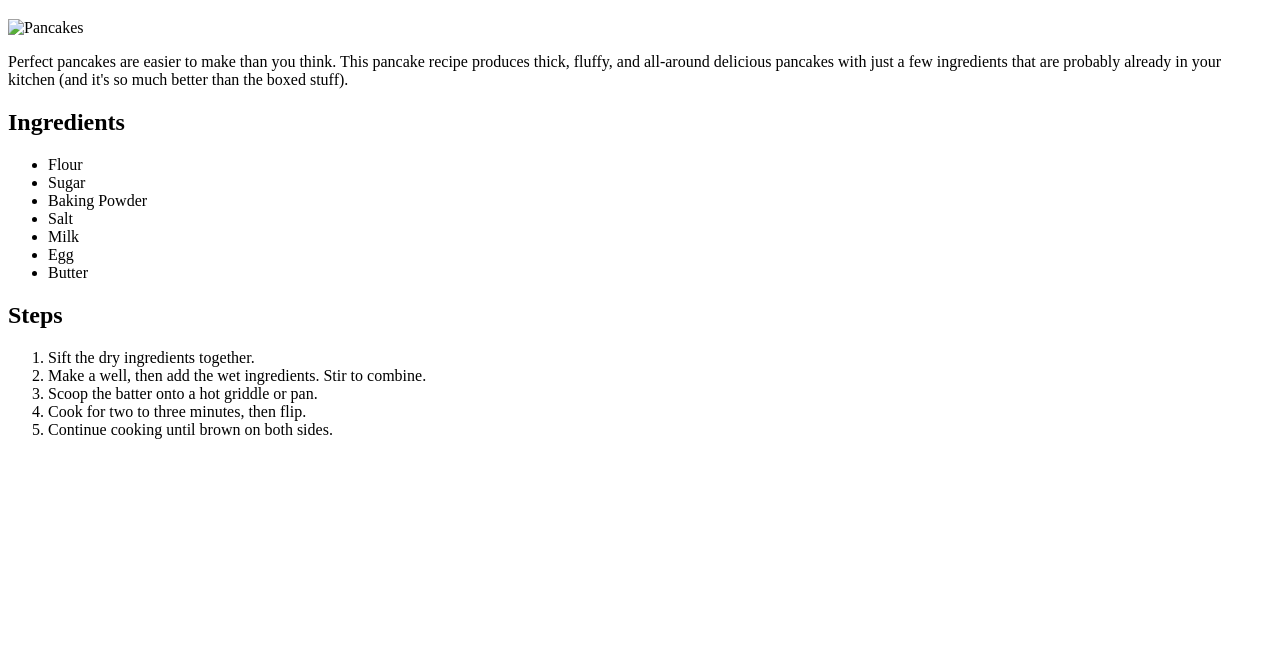
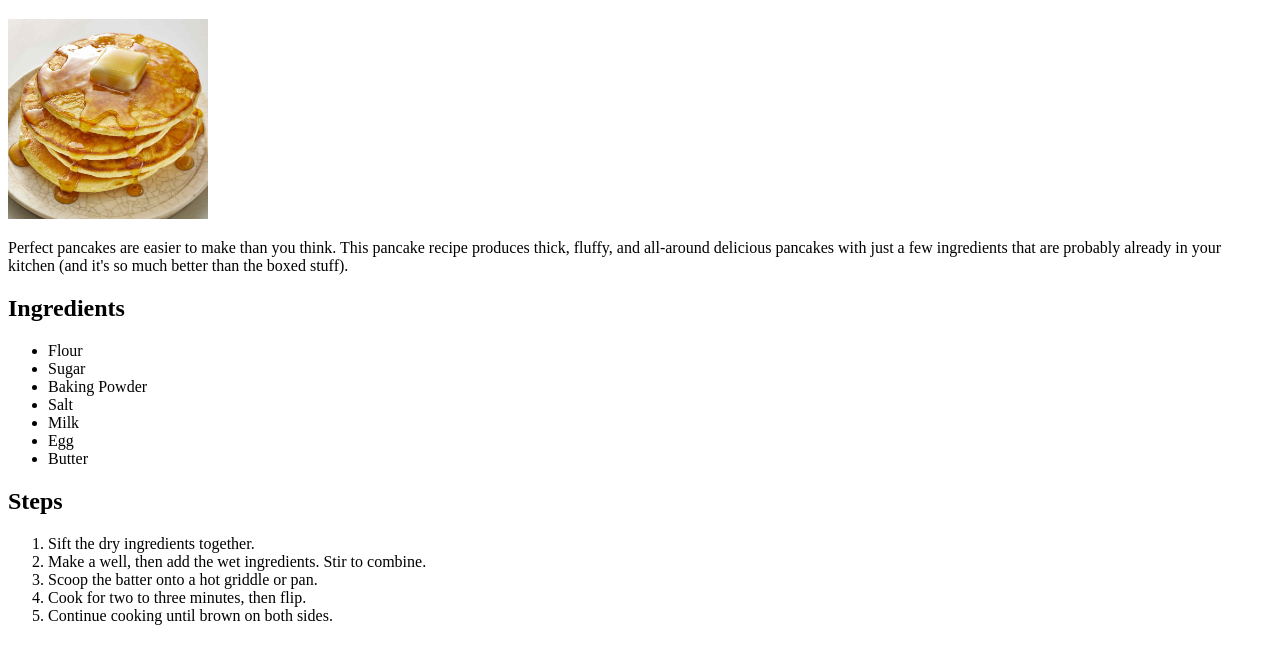
Before and after one commit to Kassi29/odin-recipes, a plain HTML site: page recipes/pancakes.html in a window 1280 px wide. Shown: the part 61-724 px from the top of the page. Drawn offline with Linux system fonts and the light colour scheme; the site is published under a folder, as on GitHub Pages, so addresses that start at the root find nothing.

Commit message:
Verifying why the image don't display on the git live server v2

```diff
--- a/recipes/pancakes.html
+++ b/recipes/pancakes.html
@@ -7,7 +7,8 @@
   </head>
   <body>
     <h1>Pancakes</h1>
-    <img src="/images/pancakes.jpg" alt="Pancakes" style="height: 200px" />
+    <img src="../images/pancakes.jpg" alt="Pancakes" style="height: 200px" />
+
     <p>
       Perfect pancakes are easier to make than you think. This pancake recipe
       produces thick, fluffy, and all-around delicious pancakes with just a few
```
